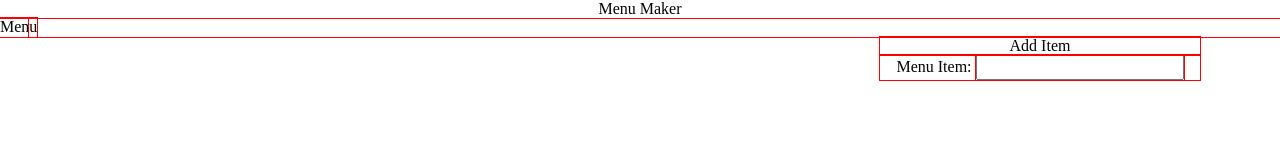
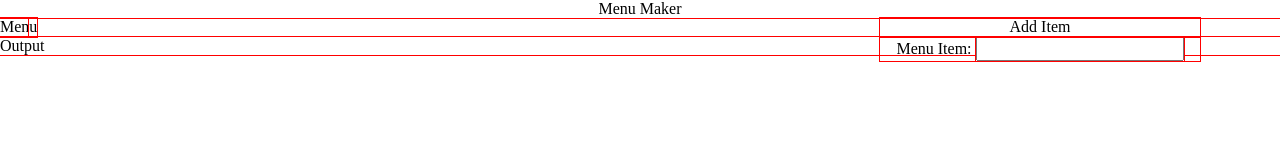
Before and after one commit to joshkuhar/menu-site, a plain HTML site: page index.html in a window 1280 px wide. Drawn offline with nearby package versions, Linux system fonts and the light colour scheme.

Commit message:
commit message

```diff
--- a/index.html
+++ b/index.html
@@ -9,14 +9,16 @@
 <body>
 	<header>Menu Maker</header>
 	<section class="container">
-		<div class="output">Menu</div>
 		<div class="sidebar">
 			<div>Add Item</div>
 			<form>
 				Menu Item: <input type="text" name="item">
 			</form>
 		</div>
-
+		<div class="output">Menu</div>
+	</section>
+	<section class="output-2">
+		Output
 	</section>
 </body>
 </html>
```
